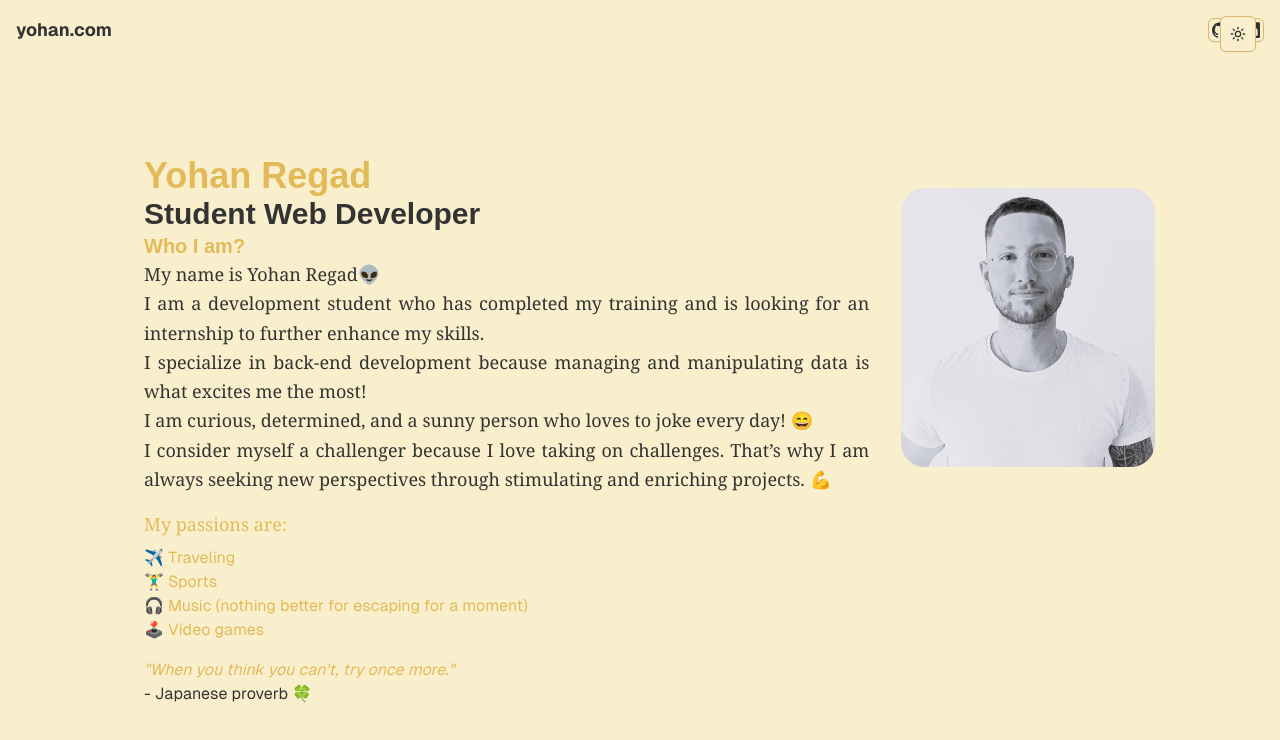
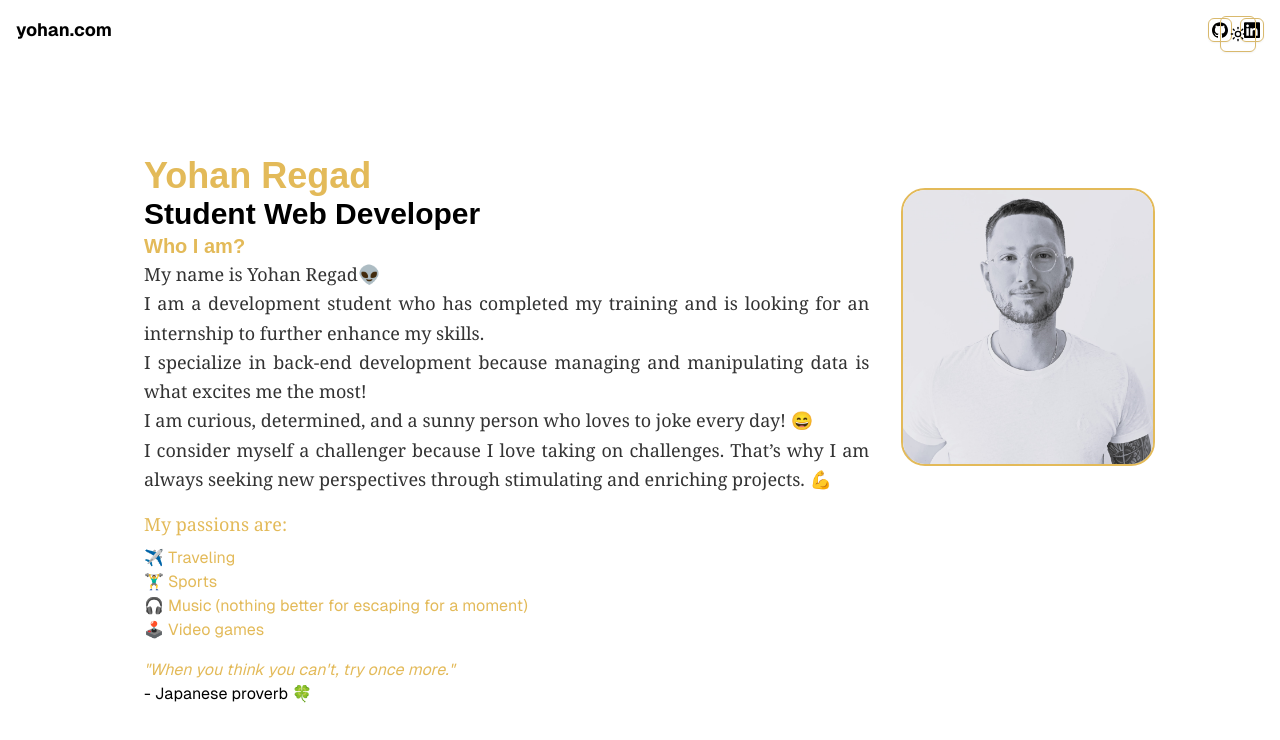
Before and after one commit to YohReg10/Portfolio, a Next.js app: page / in a window 1280 px wide. Shown: the top 740 px of the page. Built offline with nearby package versions, Linux system fonts and the light colour scheme; a web font is replaced by a local one.

Commit message:
add border on picture and modifie white mode

```diff
--- a/app/components/Hero.tsx
+++ b/app/components/Hero.tsx
@@ -27,7 +27,7 @@ export const Hero = () => {
             <div className="flex-1 max-lg:w-full mt-8 ml-8">
                 <img
                     src="yohan_noir_blanc_bis2024.jpg"
-                    className="w-full h-auto rounded-3xl"
+                    className="w-full h-auto rounded-3xl border-2 border-[#e3ba59]"
                     alt="Yohan's portrait"
                     style={{ maxWidth: '70%', height: 'auto' }}
                 />
--- a/app/globals.css
+++ b/app/globals.css
@@ -2,55 +2,54 @@
 @tailwind components;
 @tailwind utilities;
 
-
 @layer base {
   :root {
-    --background: 46 82% 89%;
-    --foreground: 0 0% 20%;
-    --card: 0 0% 100%;
-    --card-foreground: 0 0% 3.9%;
-    --popover: 0 0% 100%;
-    --popover-foreground: 0 0% 3.9%;
-    --primary: 40 50% 66%;
-    --primary-foreground: 0 0% 98%;
-    --secondary: 30 64% 89%;
-    --secondary-foreground: 0 0% 9%;
-    --muted: 0 0% 96.1%;
-    --muted-foreground: 0 0% 45.1%;
-    --accent: 42 71% 62%;
-    --accent-foreground: 0 0% 9%;
-    --destructive: 0 84.2% 60.2%;
-    --destructive-foreground: 0 0% 98%;
-    --border: 0 0% 89.8%;
-    --input: 0 0% 89.8%;
-    --ring: 0 0% 3.9%;
+    --background: hsl(46, 82%, 89%);
+    --foreground: hsl(0, 0%, 20%);
+    --card: hsl(0, 0%, 98%);
+    --card-foreground: hsl(0, 0%, 10%);
+    --popover: hsl(0, 0%, 98%);
+    --popover-foreground: hsl(0, 0%, 10%);
+    --primary: hsl(40, 50%, 60%);
+    --primary-foreground: hsl(0, 0%, 98%);
+    --secondary: hsl(30, 64%, 79%);
+    --secondary-foreground: hsl(0, 0%, 10%);
+    --muted: hsl(0, 0%, 96%);
+    --muted-foreground: hsl(0, 0%, 45%);
+    --accent: hsl(42, 71%, 55%);
+    --accent-foreground: hsl(0, 0%, 10%);
+    --destructive: hsl(0, 84.2%, 55%);
+    --destructive-foreground: hsl(0, 0%, 98%);
+    --border: hsl(0, 0%, 80%);
+    --input: hsl(0, 0%, 85%);
+    --ring: hsl(0, 0%, 10%);
     --radius: 0.5rem;
   }
 
   .dark {
-    --background: 0 0% 3.9%;
-    --foreground: 0 0% 98%;
-    --card: 0 0% 3.9%;
-    --card-foreground: 0 0% 98%;
-    --popover: 0 0% 3.9%;
-    --popover-foreground: 0 0% 98%;
-    --primary: 0 0% 98%;
-    --primary-foreground: 0 0% 9%;
-    --secondary: 0 0% 14.9%;
-    --secondary-foreground: 0 0% 98%;
-    --muted: 0 0% 14.9%;
-    --muted-foreground: 0 0% 63.9%;
-    --accent: 0 0% 14.9%;
-    --accent-foreground: 0 0% 98%;
-    --destructive: 0 62.8% 30.6%;
-    --destructive-foreground: 0 0% 98%;
-    --border: 0 0% 14.9%;
-    --input: 0 0% 14.9%;
-    --ring: 0 0% 83.1%;
+    --background: hsl(0, 0%, 3.9%);
+    --foreground: hsl(0, 0%, 98%);
+    --card: hsl(0, 0%, 3.9%);
+    --card-foreground: hsl(0, 0%, 98%);
+    --popover: hsl(0, 0%, 3.9%);
+    --popover-foreground: hsl(0, 0%, 98%);
+    --primary: hsl(0, 0%, 98%);
+    --primary-foreground: hsl(0, 0%, 9%);
+    --secondary: hsl(0, 0%, 14.9%);
+    --secondary-foreground: hsl(0, 0%, 98%);
+    --muted: hsl(0, 0%, 14.9%);
+    --muted-foreground: hsl(0, 0%, 63.9%);
+    --accent: hsl(0, 0%, 14.9%);
+    --accent-foreground: hsl(0, 0%, 98%);
+    --destructive: hsl(0, 62.8%, 30.6%);
+    --destructive-foreground: hsl(0, 0%, 98%);
+    --border: hsl(0, 0%, 14.9%);
+    --input: hsl(0, 0%, 14.9%);
+    --ring: hsl(0, 0%, 83.1%);
     --radius: 0.5rem;
   }
 }
 
-  body {
-    @apply bg-background text-foreground;
-  }
+body {
+  @apply bg-background text-foreground;
+}
```
